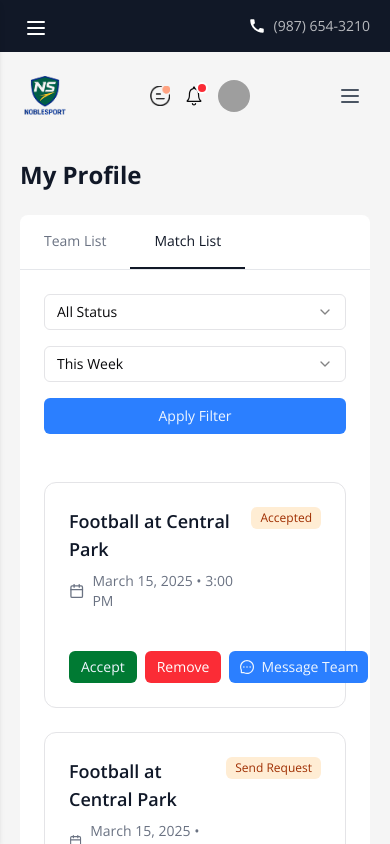
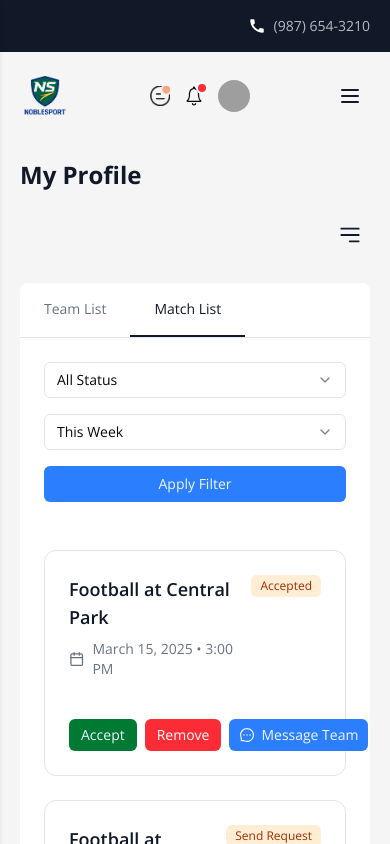
Before and after one commit to naymHdev/nobelsport-client, a Next.js app: page /profile/team-match-history in a window 390 px wide. Shown: the top 844 px of the page. Built offline with nearby package versions, Linux system fonts and the light colour scheme; grey boxes are pictures that could not be loaded.

Commit message:
fix || profile layout responsive

```diff
--- /dev/null
+++ b/src/app/(withCommonLayout)/(pages)/messages/layout.tsx
@@ -0,0 +1,15 @@
+import NSContainer from "@/components/ui/core/NSContainer";
+
+const MessagesLayout = ({ children }: { children: React.ReactNode }) => {
+  return (
+    <>
+      <div>
+        <NSContainer>
+          <div>{children}</div>
+        </NSContainer>
+      </div>
+    </>
+  );
+};
+
+export default MessagesLayout;
--- a/src/app/(withCommonLayout)/(pages)/message/page.tsx
+++ b/src/app/(withCommonLayout)/(pages)/messages/page.tsx
@@ -4,7 +4,7 @@ const MessagePage = () => {
   return (
     <>
       <NSContainer>
-        <div>MessagePage</div>
+        <div></div>
       </NSContainer>
     </>
   );
--- a/src/app/(withCommonLayout)/profile/(pro-player)/completed-match-details/[slug]/page.tsx
+++ /dev/null
@@ -1,13 +0,0 @@
-import CompletedMatchDetails from "@/components/modules/profile/pro-player/CompletedMatchDetails";
-
-const CompletedMatchDetailsPage = () => {
-  return (
-    <>
-      <div className=" mb-10">
-        <CompletedMatchDetails />
-      </div>
-    </>
-  );
-};
-
-export default CompletedMatchDetailsPage;
--- /dev/null
+++ b/src/app/(withCommonLayout)/profile/(pro-player)/match-details/[slug]/page.tsx
@@ -0,0 +1,14 @@
+import ProfileMatchDetails from "@/components/modules/profile/pro-player/ProfileMatchDetails";
+
+
+const MatchDetailsPage = () => {
+  return (
+    <>
+      <div className=" mb-10">
+        <ProfileMatchDetails />
+      </div>
+    </>
+  );
+};
+
+export default MatchDetailsPage;
--- a/src/app/(withCommonLayout)/profile/layout.tsx
+++ b/src/app/(withCommonLayout)/profile/layout.tsx
@@ -3,19 +3,17 @@ import NSContainer from "@/components/ui/core/NSContainer";
 
 const ProfileLayout = ({ children }: { children: React.ReactNode }) => {
   return (
-    <>
     <NSContainer>
-        <h2 className=" font-bold text-ns-title text-2xl font-openSans my-6">
+      <h2 className="text-2xl font-bold text-ns-title font-openSans my-6">
         My Profile
       </h2>
-        <div className=" flex min-h-screen md:gap-8">
-          <div className="lg:w-1/4">
+      <div className="lg:flex min-h-screen lg:gap-8">
+        <div className="w-full md:w-1/1 lg:w-1/3 xl:w-1/4 2xl:w-1/5 flex items-center lg:items-start justify-end lg:justify-end mb-3 lg:mb-0">
           <ProfileSidebar />
         </div>
         <div className="w-full">{children}</div>
       </div>
     </NSContainer>
-    </>
   );
 };
 
--- a/src/components/modules/profile/SidebarMenus.tsx
+++ b/src/components/modules/profile/SidebarMenus.tsx
@@ -8,6 +8,7 @@ import { ImStatsBars } from "react-icons/im";
 import { IoBookOutline, IoSettingsOutline } from "react-icons/io5";
 import { LuCrown } from "react-icons/lu";
 import { usePathname } from "next/navigation";
+import { HiMiniBars3BottomRight } from "react-icons/hi2";
 
 const SidebarMenus = () => {
   const [isOpen, setIsOpen] = useState(false);
@@ -55,54 +56,36 @@ const SidebarMenus = () => {
     <>
       {/*  ----------- Mobile Hamburger Button ----------- */}
       <button
-        className="md:hidden fixed top-2 left-4 z-[100] p-2  text-white focus:outline-none"
+        className="lg:hidden z-[100] p-2 0 focus:outline-none pb-6 text-ns-title"
         onClick={() => setIsOpen((open) => !open)}
         aria-label={isOpen ? "Close sidebar menu" : "Open sidebar menu"}
       >
         {/* -------------- Hamburger icon --------------- */}
-        <svg
-          className="w-6 h-6"
-          fill="none"
-          stroke="currentColor"
-          viewBox="0 0 24 24"
-          xmlns="http://www.w3.org/2000/svg"
-        >
+
         {isOpen ? (
-            <path
-              strokeLinecap="round"
-              strokeLinejoin="round"
-              strokeWidth={2}
-              d="M6 18L18 6M6 6l12 12"
-              stroke="black"
-            />
+          <HiMiniBars3BottomRight size={24} />
         ) : (
-            <path
-              strokeLinecap="round"
-              strokeLinejoin="round"
-              strokeWidth={2}
-              d="M4 6h16M4 12h16M4 18h16"
-            />
+          <HiMiniBars3BottomRight size={24} />
         )}
-        </svg>
       </button>
 
       {/* Overlay for mobile when sidebar open */}
-      {isOpen && (
+      {/* {isOpen && (
   <div
     onClick={() => setIsOpen(false)}
-          className="fixed inset-0 bg-black bg-opacity-40 z-30 md:hidden"
+    className="fixed inset-0 bg-gray-900 bg-opacity-40 backdrop-blur-sm z-30 lg:hidden"
     aria-hidden="true"
   />
-      )}
+)} */}
 
       {/* ---------------- Sidebar ---------------- */}
       <aside
         className={`fixed top-0 left-0 z-40 h-full w-64 bg-white shadow-md
           transform transition-transform duration-300 ease-in-out
           ${isOpen ? "translate-x-0" : "-translate-x-full"}
-          md:translate-x-0 md:static md:shadow-none md:w-72`}
+          lg:translate-x-0 lg:static lg:shadow-none lg:w-72`}
       >
-        <div className="py-4 font-openSans flex flex-col h-full">
+        <div className="py-4 font-openSans lg:flex flex-col h-full">
           {/* ---------------- User Profile ---------------- */}
           <div className="flex flex-col items-center text-center justify-center px-4">
             <Avatar className="w-[128px] h-[128px]">
--- a/src/components/modules/profile/StatsTracking/SkillRating.tsx
+++ b/src/components/modules/profile/StatsTracking/SkillRating.tsx
@@ -17,12 +17,12 @@ function Rating({ sport, rating }: { sport: string; rating: number }) {
   return (
     <div className="flex items-center gap-3 md:gap-6 lg:gap-20">
       <span className="w-20 text-sm text-ns-foreground">{sport}</span>
-      <div className="flex space-x-3 text-yellow-400">
+      <div className="flex md:space-x-3 text-yellow-400">
         {[1, 2, 3, 4, 5, 6, 7, 8, 9, 10].map((star) =>
           star <= rating ? (
-            <AiFillStar key={star} className="w-8 h-8" />
+            <AiFillStar key={star} className="lg:w-8 lg:h-8" />
           ) : (
-            <AiOutlineStar key={star} className="w-8 h-8 text-gray-300" />
+            <AiOutlineStar key={star} className="lg:w-8 lg:h-8 text-gray-300" />
           )
         )}
       </div>
--- a/src/components/modules/profile/TeamAndMatchHistory/match-list.tsx
+++ b/src/components/modules/profile/TeamAndMatchHistory/match-list.tsx
@@ -159,14 +159,7 @@ export default function MatchList() {
               <Link
                 className="p-6"
                 key={match.id}
-                href={`${
-                  match.status === "completed"
-                    ? `/profile/completed-match-details/${match.id}`
-                    : "#"
-                }`}
-                style={{
-                  pointerEvents: match.status === "completed" ? "auto" : "none",
-                }}
+                href={`/profile/match-details/${match.id}`}
               >
                 <Card className="px-6 bg-white shadow-none">
                   <div className="flex items-start justify-between mb-4">
--- a/src/components/modules/profile/TeamAndMatchHistory/team-list.tsx
+++ b/src/components/modules/profile/TeamAndMatchHistory/team-list.tsx
@@ -158,7 +158,7 @@ export default function TeamList() {
                 key={match.id}
                 href={`${
                   match.status === "completed"
-                    ? `/profile/completed-match-details/${match.id}`
+                    ? `/profile/completed-team-details/${match.id}`
                     : "#"
                 }`}
                 style={{
--- a/src/components/modules/profile/pro-player/FootballMatchCard.tsx
+++ b/src/components/modules/profile/pro-player/FootballMatchCard.tsx
@@ -11,6 +11,8 @@ import PlayerStats from "./PlayerStats";
 import TeamDetails from "./team-details";
 
 export default function FootballMatchCard() {
+  const status = "completed";
+
   return (
     <>
       <Card className=" p-0 border-none shadow-none bg-white">
@@ -74,6 +76,8 @@ export default function FootballMatchCard() {
         <Separator className=" w-full bg-gray-300" />
 
         {/* ------------------- Match Stats ---------------- */}
+
+        {status === "completed" && (
           <Card className="mt-6 p-0 border-none shadow-none bg-transparent">
             <CardContent>
               <div>
@@ -101,6 +105,8 @@ export default function FootballMatchCard() {
               </div>
             </CardContent>
           </Card>
+        )}
+
         <Separator className=" w-full bg-gray-300" />
 
         {/* ------------------- Players Stats ---------------- */}
--- a/src/components/modules/profile/pro-player/CompletedMatchDetails.tsx
+++ b/src/components/modules/profile/pro-player/ProfileMatchDetails.tsx
@@ -3,7 +3,7 @@
 import { GoArrowLeft } from "react-icons/go";
 import FootballMatchCard from "./FootballMatchCard";
 
-const CompletedMatchDetails = () => {
+const ProfileMatchDetails = () => {
   return (
     <>
       <div>
@@ -23,4 +23,4 @@ const CompletedMatchDetails = () => {
   );
 };
 
-export default CompletedMatchDetails;
+export default ProfileMatchDetails;
--- a/src/components/shared/Navbar.tsx
+++ b/src/components/shared/Navbar.tsx
@@ -75,7 +75,7 @@ const Navbar = () => {
               {user ? (
                 <div className=" flex items-center gap-3">
                   <div>
-                    <Link href={"/message"}>
+                    <Link href={"/messages"}>
                       <Image
                         src={notify || "/placeholder.svg"}
                         alt="Logo"
@@ -118,7 +118,7 @@ const Navbar = () => {
             {/* Mobile Menu Button */}
             <button
               onClick={toggleMobileMenu}
-              className="md:hidden p-2 text-ns-foreground hover:text-ns-primary transition-colors"
+              className="md:hidden p-2 text-ns-title hover:text-ns-primary transition-colors"
               aria-label="Toggle mobile menu"
             >
               {isMobileMenuOpen ? <X size={24} /> : <Menu size={24} />}
```
Lines whose indentation alone changed are shown as unchanged.
